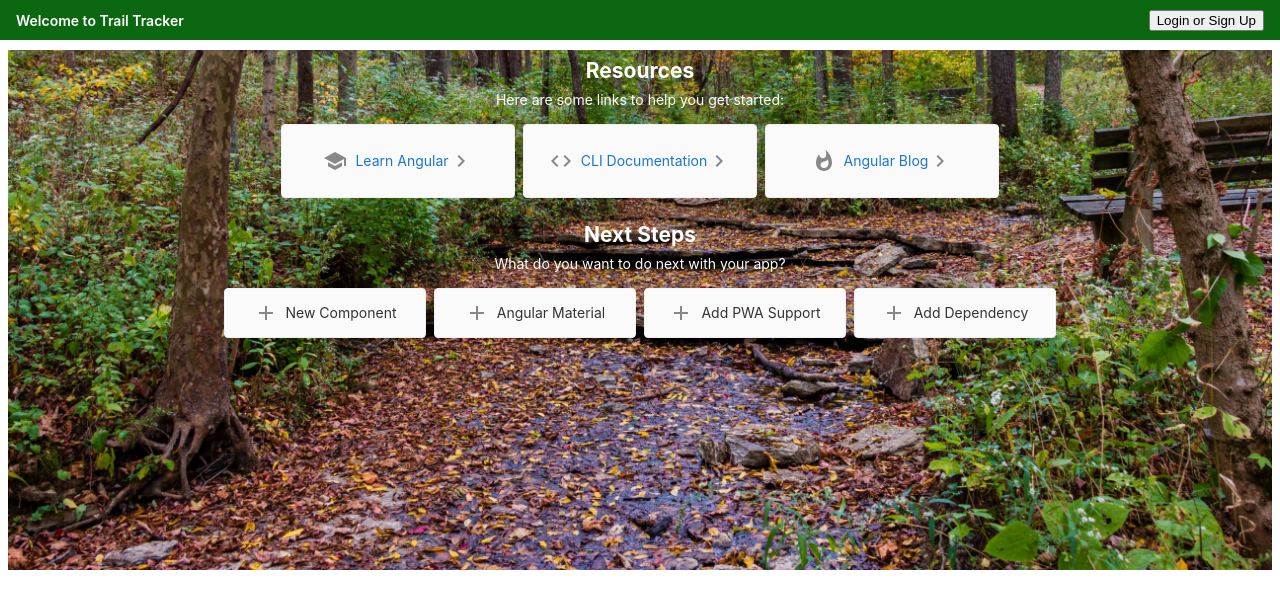
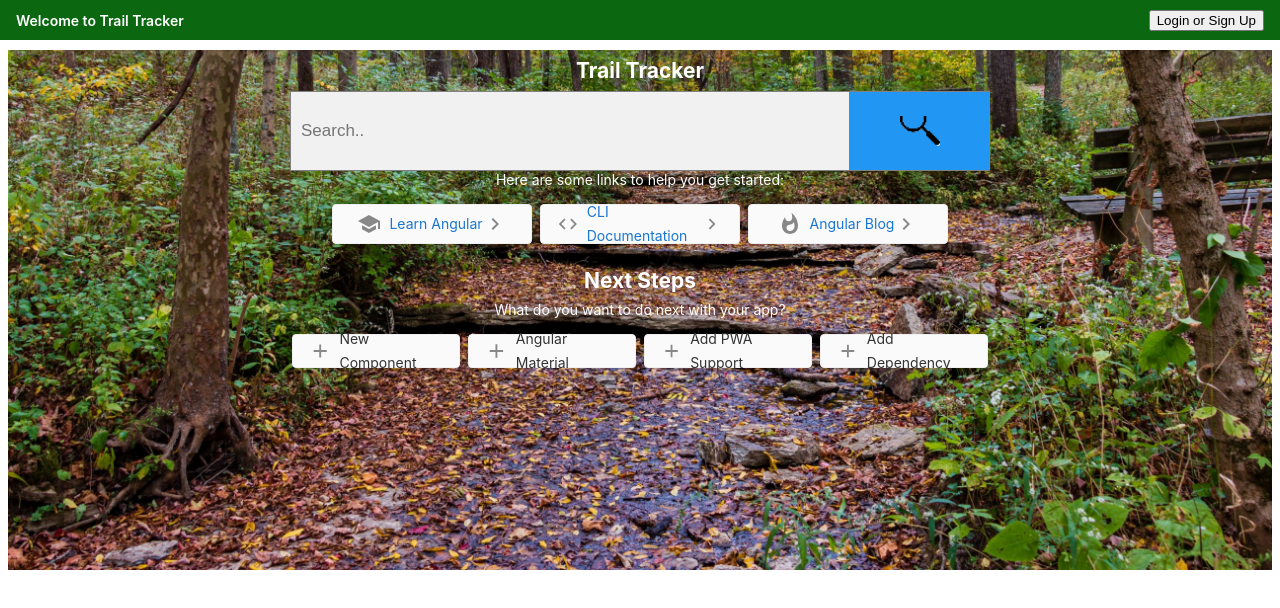
Before and after one commit to lyralvideo/trailtracker, an Angular app in the folder trailtracker/: page / in a window 1280 px wide. Shown: the top 608 px of the page. Built offline with nearby package versions, Linux system fonts and the light colour scheme.

Commit message:
search bar

```diff
--- a/trailtracker/package.json
+++ b/trailtracker/package.json
@@ -24,7 +24,7 @@
     "zone.js": "~0.11.3"
   },
   "devDependencies": {
-    "@angular-devkit/build-angular": "~0.1101.1",
+    "@angular-devkit/build-angular": "^0.1101.1",
     "@angular/cli": "~11.1.1",
     "@angular/compiler-cli": "~11.1.0",
     "@types/jasmine": "~3.6.0",
--- a/trailtracker/src/app/home/home.component.css
+++ b/trailtracker/src/app/home/home.component.css
@@ -164,3 +164,68 @@ a:hover {
 a:hover {
   color: #125699;
 }
+
+body {
+  font-family: Arial;
+}
+
+* {
+  box-sizing: border-box;
+}
+
+form.example {
+  min-width: 700px;
+}
+
+form.example input[type=text] {
+  min-height: 80px;
+  min-width: 500px;
+  padding: 10px;
+  font-size: 17px;
+  border: 1px solid grey;
+  float: left;
+  width: 80%;
+  background: #f1f1f1;
+}
+
+form.example button {
+  float: left;
+  width: 20%;
+  padding: 10px;
+  background: #2196F3;
+  color: white;
+  font-size: 17px;
+  border: 1px solid grey;
+  border-left: none;
+  cursor: pointer;
+  min-height: 80px;
+}
+
+form.example button:hover {
+  background: #0b7dda;
+}
+
+form.example::after {
+  content: "";
+  clear: both;
+  display: table;
+}
+
+.small-image {
+  display: flex;
+  margin: 0px auto;
+  margin-bottom: 0px;
+  padding: 0 10px;
+  max-width: 40px;
+  min-height: 30px;
+  flex-direction: column;
+  align-items: center;
+
+}
+
+.magnify {
+  background-image: url("../../assets/images/magnifyingglass.png");
+  background-repeat: no-repeat;
+  background-size: cover;
+  background-position: bottom;
+}
--- a/trailtracker/src/app/home/home.component.html
+++ b/trailtracker/src/app/home/home.component.html
@@ -7,7 +7,11 @@
 
   <div class="content background" role="main">
     <!-- Resources -->
-    <h2>Resources</h2>
+    <h2>Trail Tracker</h2>
+    <form class="example" routerLink="/search">
+      <input type="text" placeholder="Search.." name="search">
+      <button type="submit"><i class="small-image magnify"></i></button>
+    </form>
     <p>Here are some links to help you get started:</p>
 
     <div class="card-container">
```
Also changed, not shown: trailtracker/src/assets/images/magnifyingglass.png (added).
